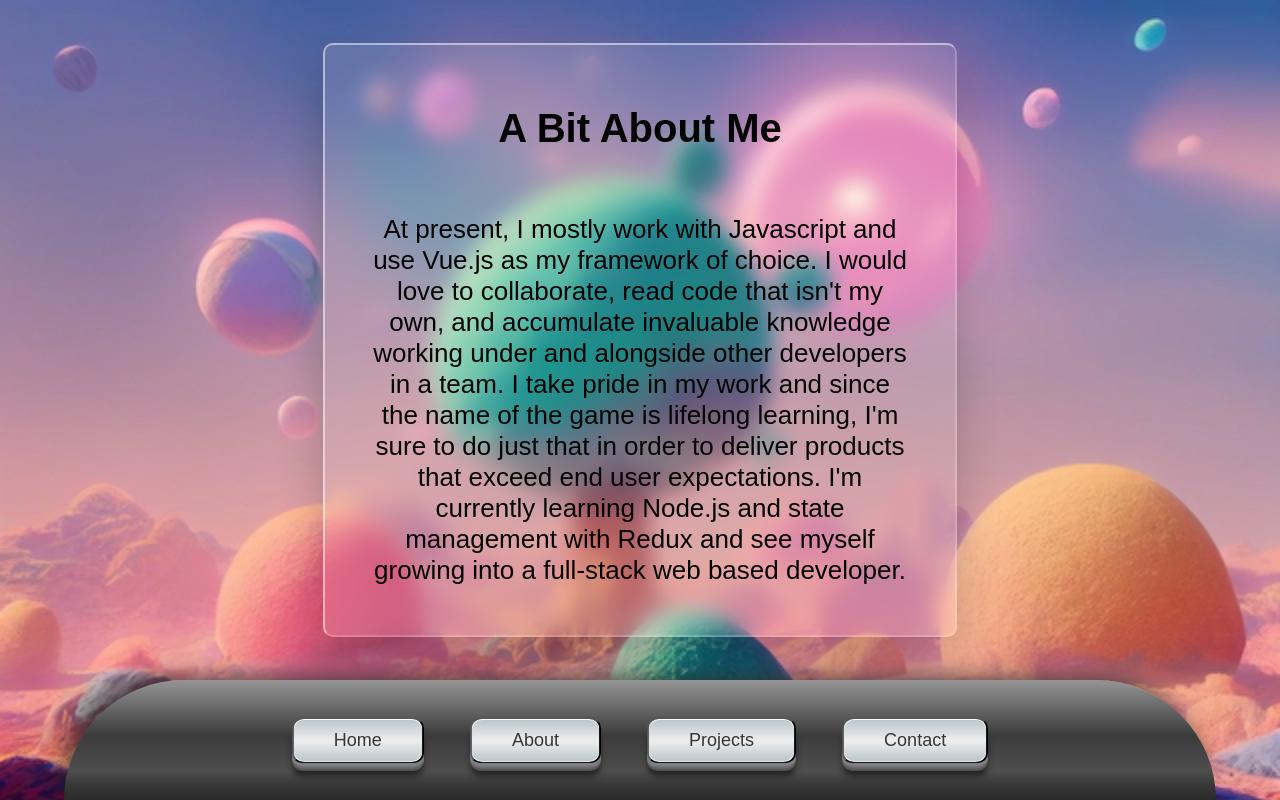
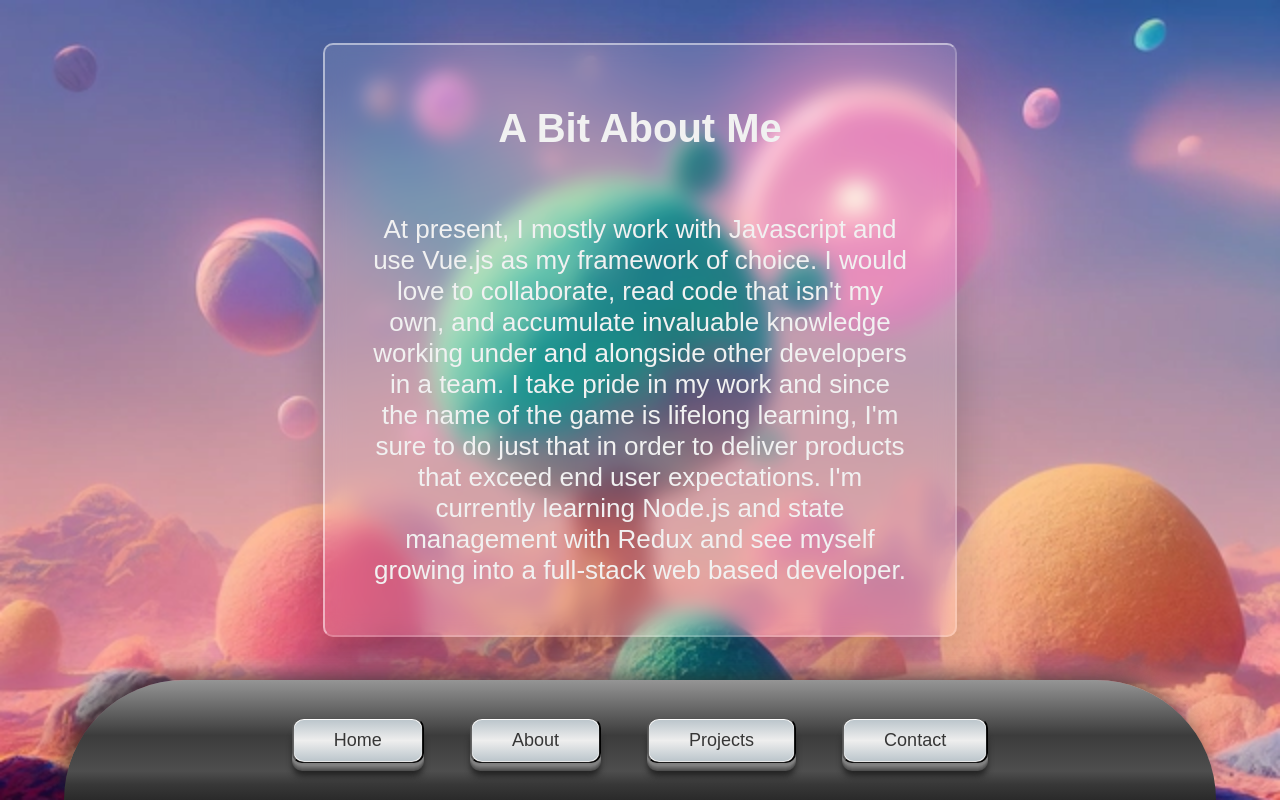
Before and after one commit to Liv4-code/planet-portfolio-site, a React (Create React App) app: page /about in a window 1280 px wide. Built offline with nearby package versions, Linux system fonts and the light colour scheme; a web font is replaced by a local one.

Commit message:
Changed animation duration

```diff
--- a/src/About.scss
+++ b/src/About.scss
@@ -7,7 +7,7 @@ $breakpoint-xsml-cellphone: 400px;
     background-size: cover;
     background-repeat: no-repeat;
     height: 100vh;
-    animation: fade-in-about 6s ease-in-out 1;
+    animation: fade-in-about 4s ease-in-out 1;
     animation-fill-mode: forwards;
 }
 
@@ -26,6 +26,7 @@ $breakpoint-xsml-cellphone: 400px;
     width: 600px;
     height: 70vh;
     padding: 15px;
+    color: rgb(241, 241, 241);
     background: rgba(255, 255, 255, 0.1);
     box-shadow: 0 25px 45px rgba(0, 0, 0, 0.2);
     border-radius: 10px;
--- a/src/Contact.scss
+++ b/src/Contact.scss
@@ -8,7 +8,7 @@ $breakpoint-xsml-cellphone: 400px;
     background-repeat: no-repeat;
     height: 100vh;
     color: rgb(241, 241, 241);
-    animation: fade-in-contact 6s ease-in-out 1;
+    animation: fade-in-contact 4s ease-in-out 1;
     animation-fill-mode: forwards;
 }
 
--- a/src/Projects.scss
+++ b/src/Projects.scss
@@ -58,12 +58,11 @@ $breakpoint-xsml-cellphone: 400px;
     content: "";
     display: block;
     position: absolute;
-    // background: url("./assets/forest.webp");
     background-size: cover;
     background-repeat: no-repeat;
     height: 100vh;
     width: 100vw;
-    animation: fade-in-projects 6s ease-in-out 1;
+    animation: fade-in-projects 4s ease-in-out 1;
     animation-fill-mode: forwards;
 }
 
```
